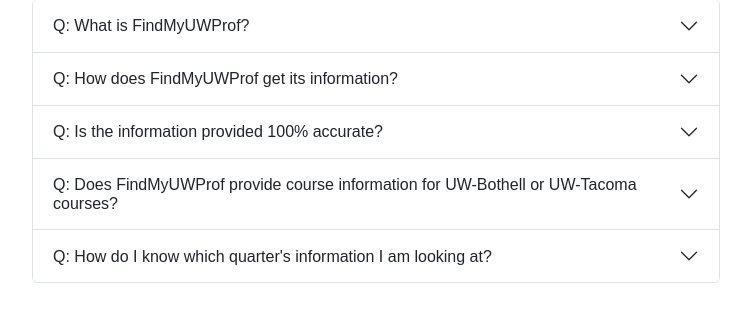
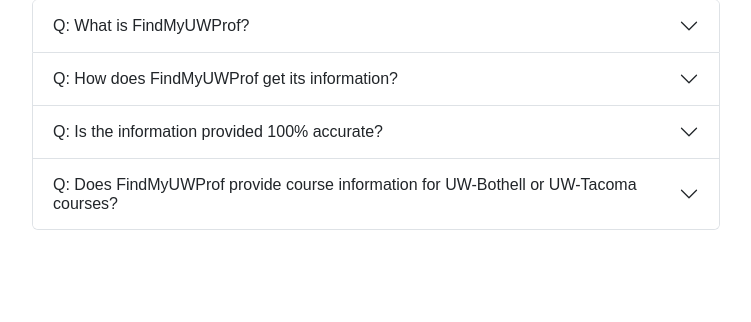
Before and after one commit to AnonymousBazinga/FindMyProf, a Flask app: page /faq in a window 1280 px wide. Shown: the part 143-465 px from the top of the page, without its empty margins (264-1015 px from the left). Run offline with Flask 3, Linux system fonts and the light colour scheme.

Commit message:
fixed some typos in the FAQ

```diff
--- a/templates/contact.html
+++ b/templates/contact.html
@@ -49,7 +49,7 @@
         <div class="row justify-content-md-center">
             <div class="col-12 col-md-10 col-lg-8 col-xl-7 col-xxl-6">
             <h2 class="mb-4 display-5 text-center">Contact</h2>
-            <p class="text-secondary mb-5 text-center">This form is still in development so your responses will not be saved. Please reach out to pranavcm[at]uw.edu via email if you have any questions/ concerns!</p>
+            <p class="text-secondary mb-5 text-center">This form is still in development so your responses will not be saved. Please reach out to pranavcm[at]uw[dot]edu via email if you have any questions/ concerns!</p>
             <hr class="w-50 mx-auto mb-5 mb-xl-9 border-dark-subtle">
             </div>
         </div>
--- a/templates/faq.html
+++ b/templates/faq.html
@@ -92,19 +92,7 @@
                         </h2>
                         <div id="collapseFour" class="accordion-collapse collapse" aria-labelledby="headingFour" data-bs-parent="#accordionFAQ">
                             <div class="accordion-body faq-answer">
-                                A: As of now, we only provide information for courses at UW-Seattle. However, if there is sufficient demand, we can make modifications to include the other campuses too. Please contact us if you are would like them included.
-                            </div>
-                        </div>
-                    </div>
-                    <div class="accordion-item">
-                        <h2 class="accordion-header" id="headingFive">
-                            <button class="accordion-button collapsed faq-question" type="button" data-bs-toggle="collapse" data-bs-target="#collapseFive" aria-expanded="false" aria-controls="collapseFive">
-                                Q: How do I know which quarter's information I am looking at?
-                            </button>
-                        </h2>
-                        <div id="collapseFive" class="accordion-collapse collapse" aria-labelledby="headingFive" data-bs-parent="#accordionFAQ">
-                            <div class="accordion-body faq-answer">
-                                A: FindMyUWProf automatically updates to display the results for the next upcoming quarter's registration details. If you believe that it is showing you incorrect information from previous quarter registrations, please reach out to us.
+                                A: As of now, we only provide information for courses at UW-Seattle. However, if there is sufficient demand, we can make modifications to include the other campuses too. Please contact us if you would like them included.
                             </div>
                         </div>
                     </div>
```
